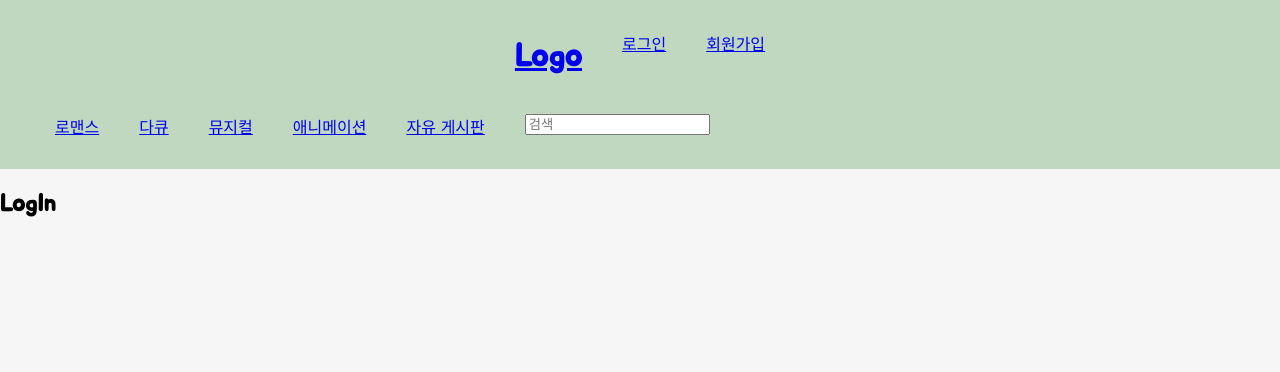
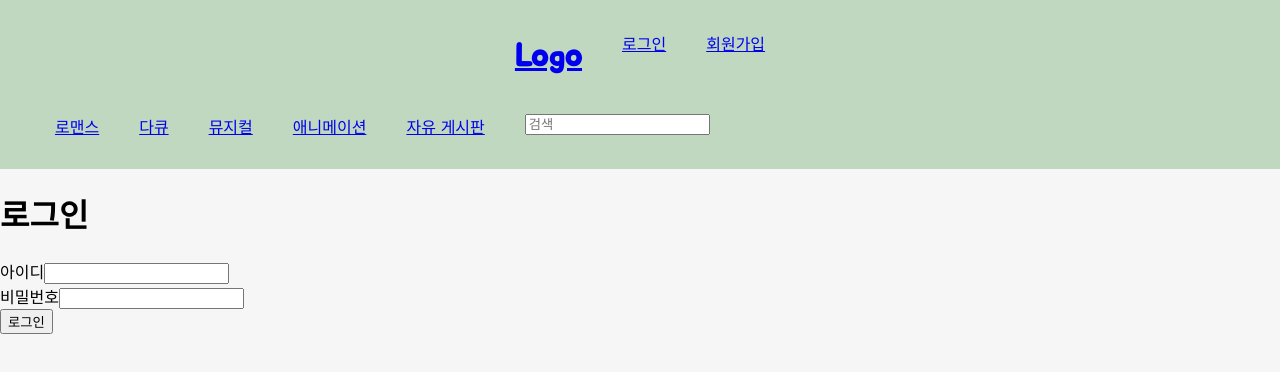
Before and after one commit to kimeodml/react-movie, a React (Create React App) app: page /login in a window 1280 px wide. Shown: the top 372 px of the page. Built offline with nearby package versions, Linux system fonts and the light colour scheme.

Commit message:
Add login form

```diff
--- a/src/pages/LogIn.js
+++ b/src/pages/LogIn.js
@@ -1,5 +1,51 @@
+import { useState } from "react";
+
 function LogIn() {
-  return <h2>LogIn</h2>;
+  const [text, setText] = useState({
+    id: "",
+    password: "",
+  });
+  const handleChange = (e) => {
+    const { name, value } = e.target;
+    setText({
+      ...text,
+      [name]: value,
+    });
+  };
+  const handleSubmit = (e) => {
+    e.preventDefault();
+  };
+  return (
+    <div className="contents">
+      <form className="form">
+        <h1 className="title">로그인</h1>
+        <div className="group">
+          <label className="label">아이디</label>
+          <input
+            className="input"
+            type="text"
+            name="id"
+            value={text.id}
+            onChange={handleChange}
+          />
+        </div>
+        <div className="group">
+          <label className="label">비밀번호</label>
+          <input
+            className="input"
+            type="password"
+            name="password"
+            value={text.password}
+            onChange={handleChange}
+          />
+        </div>
+
+        <button className="btn" type="submit" onClick={handleSubmit}>
+          로그인
+        </button>
+      </form>
+    </div>
+  );
 }
 
 export default LogIn;
```
